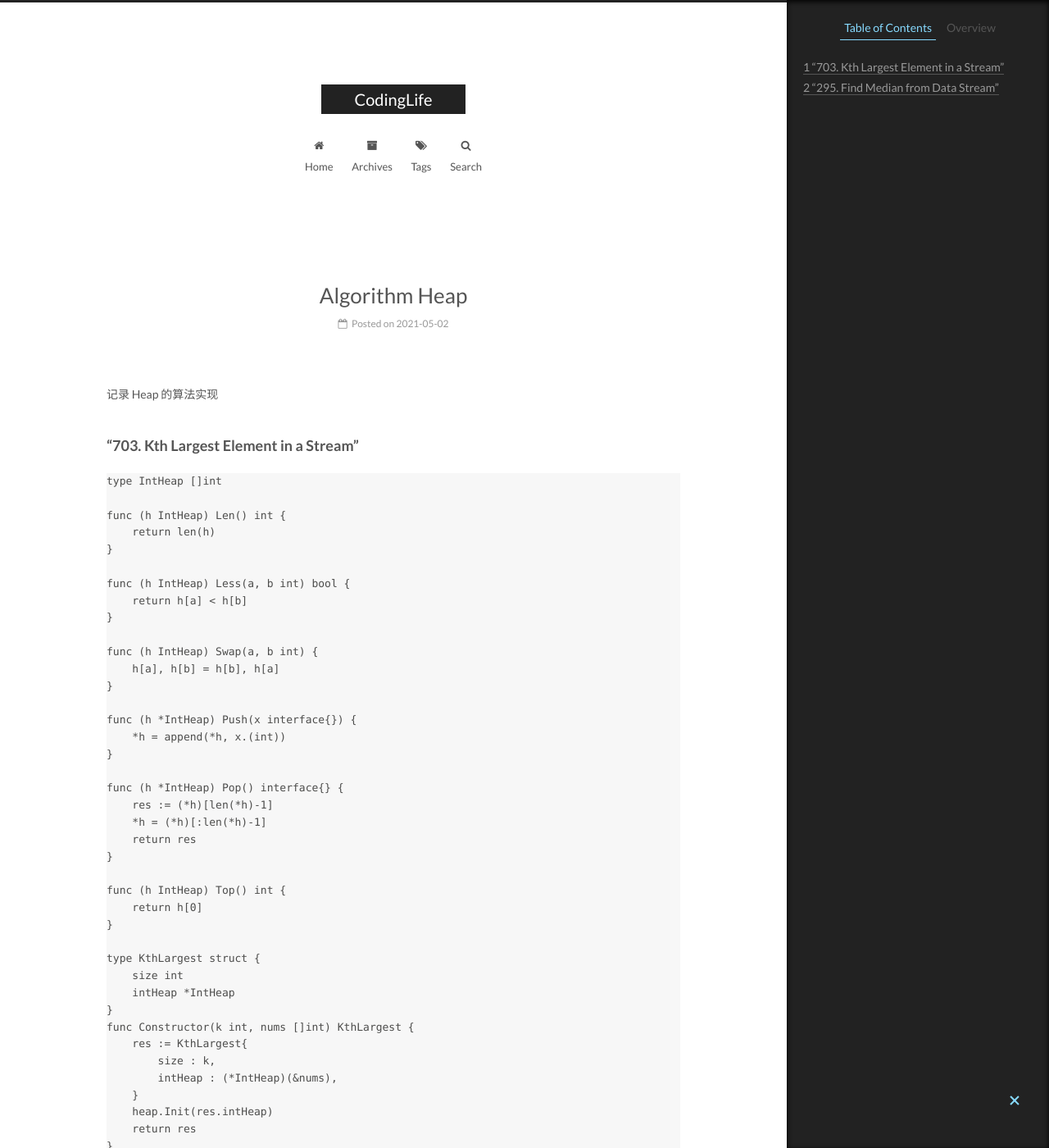
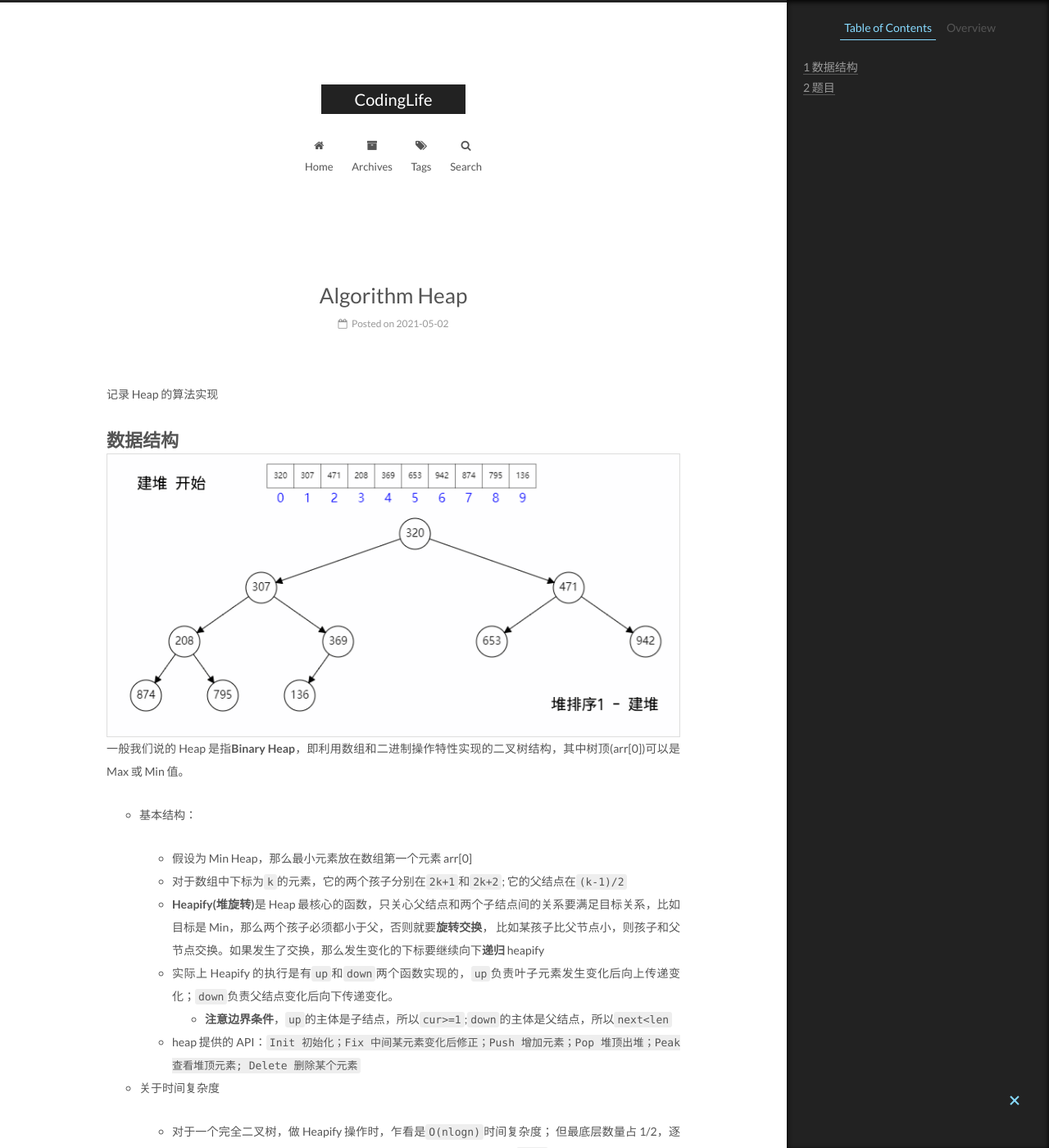
Before and after one commit to CodeHunter2006/CodeHunter2006.github.io, a Jekyll site: the page built from _posts/2021-05-02-Algorithm_Heap.md, in a window 1280 px wide and 1400 px high. Shown: the whole window at 82% size. Built offline with Jekyll 4.4.1, drawn with Linux system fonts in a browser that asks for light colours; some of the changed text lies outside the part shown.

Commit message:
[doc]: add contents.

````diff
--- a/_posts/2021-05-02-Algorithm_Heap.md
+++ b/_posts/2021-05-02-Algorithm_Heap.md
@@ -6,6 +6,37 @@ tags: Algorithm Leetcode
 ---
 
 记录 Heap 的算法实现
+
+# 数据结构
+
+![Binary Heap](/assets/images/2021-05-02-Algorithm_Heap_1.gif)
+一般我们说的 Heap 是指**Binary Heap**，即利用数组和二进制操作特性实现的二叉树结构，其中树顶(arr[0])可以是 Max 或 Min 值。
+
+- 基本结构：
+
+  - 假设为 Min Heap，那么最小元素放在数组第一个元素 arr[0]
+  - 对于数组中下标为`k`的元素，它的两个孩子分别在`2k+1`和`2k+2`; 它的父结点在`(k-1)/2`
+  - **Heapify(堆旋转)**是 Heap 最核心的函数，只关心父结点和两个子结点间的关系要满足目标关系，比如目标是 Min，那么两个孩子必须都小于父，否则就要**旋转交换**，
+    比如某孩子比父节点小，则孩子和父节点交换。如果发生了交换，那么发生变化的下标要继续向下**递归** heapify
+  - 实际上 Heapify 的执行是有`up`和`down`两个函数实现的，`up`负责叶子元素发生变化后向上传递变化；`down`负责父结点变化后向下传递变化。
+    - **注意边界条件**，`up`的主体是子结点，所以`cur>=1`;`down`的主体是父结点，所以`next<len`
+  - heap 提供的 API：`Init 初始化；Fix 中间某元素变化后修正；Push 增加元素；Pop 堆顶出堆；Peak 查看堆顶元素; Delete 删除某个元素`
+
+- 关于时间复杂度
+
+  - 对于一个完全二叉树，做 Heapify 操作时，乍看是`O(nlogn)`时间复杂度；
+    但最底层数量占 1/2，逐层向上处理时规模按 2 的倍数快速收缩，所以整个过程时间复杂度是`O(n)`
+  - 如果构建 Heap 时是**逐个元素构建**的，那么时间复杂度是`O(nlogn)`，所以如果可以的话最好**完整构建**效率更高
+  - Build`O(n)`
+  - Push/Pop`O(logn)`
+  - Delete`O(n)`
+
+- 利用 Heap 可以实现**Heap Sort**
+  1. 对一个数组二分之一往上进行 Heapify，确保成为 Heap
+  2. 循环将头部元素和尾部交换，然后缩短 Heap 长度，直到所有元素处理完
+  3. Sort 的结果和 Heap 的类型刚好相反，例如 MinHeap，经过 sort 处理的数组为从大到小
+
+# 题目
 
 ### "703. Kth Largest Element in a Stream"
 
@@ -57,6 +88,73 @@ func (this *KthLargest) Add(val int) int {
         heap.Pop(this.intHeap)
     }
     return this.intHeap.Top()
+}
+```
+
+```Go
+// 手写 Heap
+type KthLargest struct {
+    nums []int
+    k int
+}
+
+func (p *KthLargest) init() {
+    for i := len(p.nums)>>1; i >= 0; i-- {
+        p.down(i)
+    }
+}
+
+func (p *KthLargest) down(cur int) {
+    for next := cur<<1 + 1; next < len(p.nums); {
+        if next+1 < len(p.nums) && p.nums[next] > p.nums[next+1] {
+            next++
+        }
+
+        if p.nums[cur] > p.nums[next] {
+            p.nums[cur], p.nums[next] = p.nums[next], p.nums[cur]
+            cur, next = next, next<<1+1
+        } else {
+            break
+        }
+    }
+}
+
+func (p *KthLargest) up(cur int) {
+    for next := (cur-1)>>1; cur >= 1 && p.nums[next] > p.nums[cur]; {
+            p.nums[cur], p.nums[next] = p.nums[next], p.nums[cur]
+            cur, next = next, (next-1)>>1
+    }
+}
+
+func (p *KthLargest) push(x int) {
+    i := len(p.nums)
+    p.nums = append(p.nums, x)
+    p.up(i)
+}
+
+func (p *KthLargest) pop() {
+    n := len(p.nums)
+    p.nums[0] = p.nums[n-1]
+    p.nums = p.nums[:n-1]
+    p.down(0)
+    return
+}
+
+func Constructor(k int, nums []int) KthLargest {
+    tmp := KthLargest{
+        nums: nums,
+        k: k,
+    }
+    tmp.init()
+    return tmp
+}
+
+func (this *KthLargest) Add(val int) (ret int) {
+    this.push(val)
+    for len(this.nums) > this.k {
+        this.pop()
+    }
+    return this.nums[0]
 }
 ```
 
````
Also changed, not shown: _posts/2020-12-20-Algorithm_Tips.md (+10 -0 lines), assets/images/2021-05-02-Algorithm_Heap_1.gif (added).
